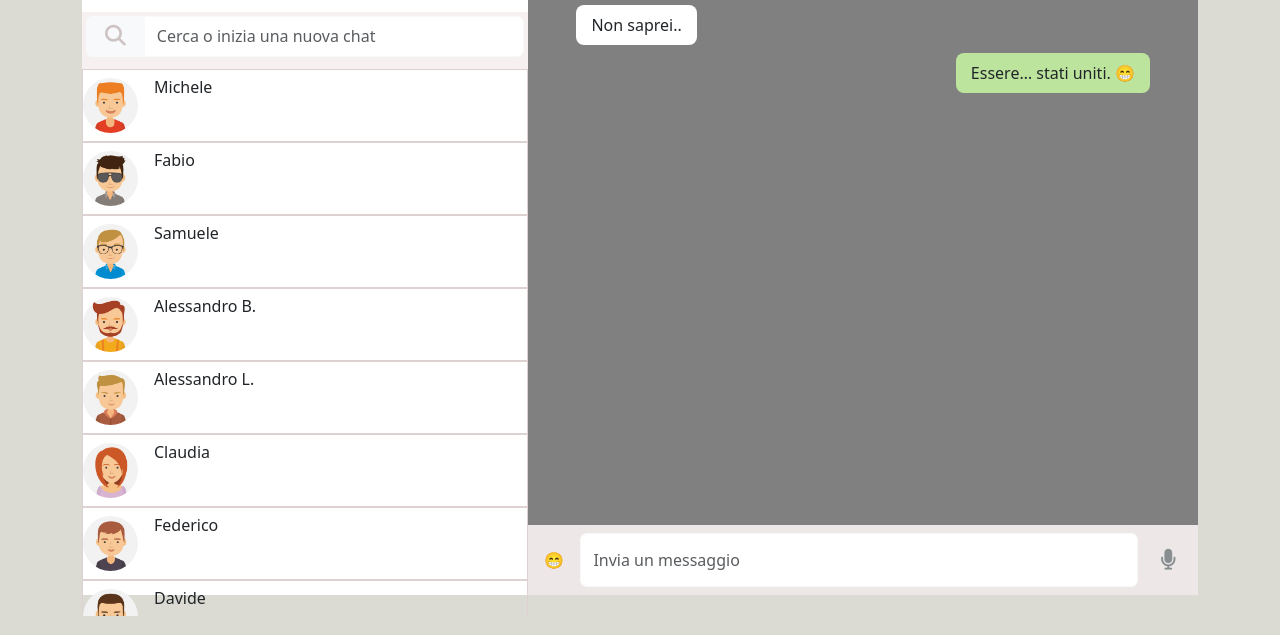
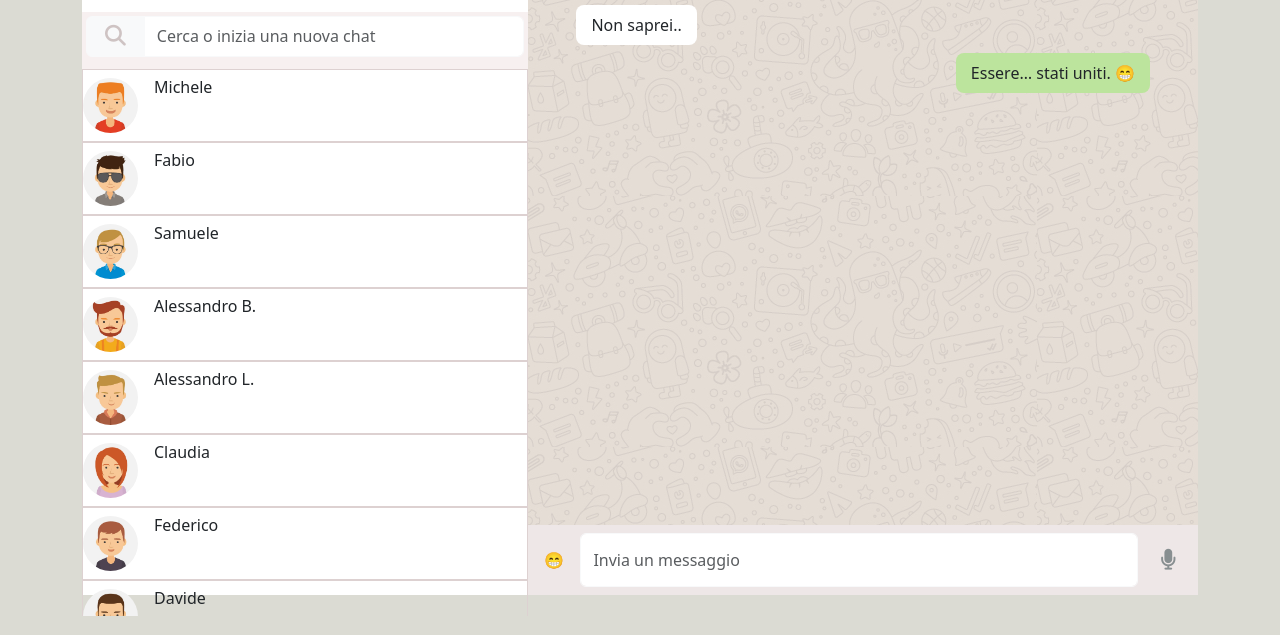
Before and after one commit to Skyfe24/vue-boolzapp, a plain HTML site: page index.html in a window 1280 px wide. Shown: the part 165-800 px from the top of the page. Drawn offline with nearby package versions, Linux system fonts and the light colour scheme.

Commit message:
added "mine" img to the chat

```diff
--- a/style.css
+++ b/style.css
@@ -19,7 +19,12 @@ body{
   padding: 0 15px;
   line-height: 40px;
 }
-
+.chat {
+  height: calc(100% - 140px);
+  padding: 8px 0;
+  overflow-y: scroll;
+  background-image: url("img/mine.jpg");
+}
 .sentMessaggio {
   align-self: flex-end;
   background-color: #bce49d;
```
